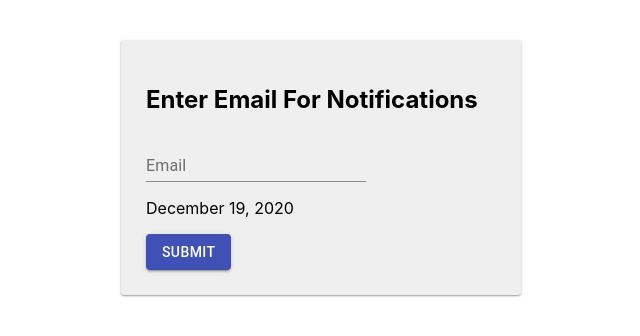
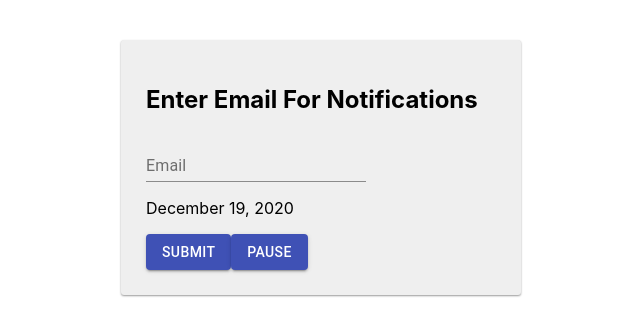
Before and after one commit to ChrisJo93/nodemailer-notifications, a React (Create React App) app: page / in a window 1280 px wide. Shown: the top 336 px of the page, without its empty margins (319-959 px from the left). Built offline with nearby package versions, Linux system fonts and the light colour scheme.

Commit message:
added stop button. Needs configuration

```diff
--- a/src/App.js
+++ b/src/App.js
@@ -17,7 +17,7 @@ class App extends Component {
     axios
       .post('/add', this.state.email)
       .then((response) => {
-        console.log('im a fucking boss', response);
+        console.log(`${this.state.email} added`, response);
       })
       .catch((err) => {
         console.log(err);
@@ -27,6 +27,17 @@ class App extends Component {
       'Check your email for zoom invites.',
       'success'
     );
+  };
+
+  stopLoop = (event) => {
+    axios
+      .post('/stop')
+      .then((response) => {
+        console.log('loop stopped', response);
+      })
+      .catch((err) => {
+        console.log(err);
+      });
   };
 
   handleInputChangeFor = (propertyName) => (event) => {
@@ -53,6 +64,9 @@ class App extends Component {
         <Button variant="contained" color="primary" onClick={this.addEmail}>
           Submit
         </Button>
+        <Button variant="contained" color="primary" onClick={this.stopLoop}>
+          Pause
+        </Button>
       </div>
     );
   }
```
Also changed, not shown: 2 other files (tests, documents, lock files or other folders).
